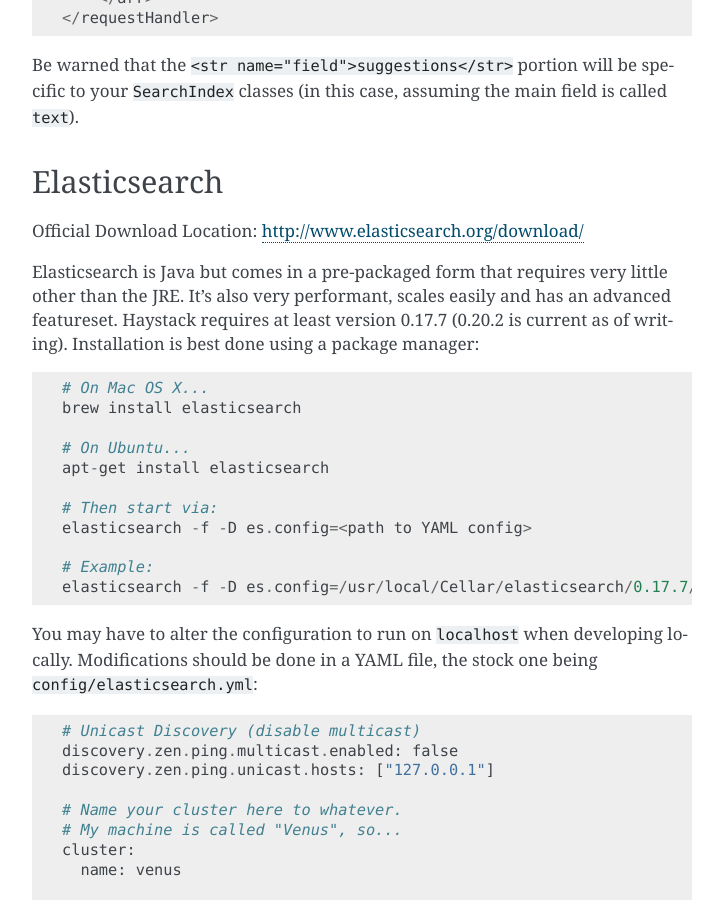
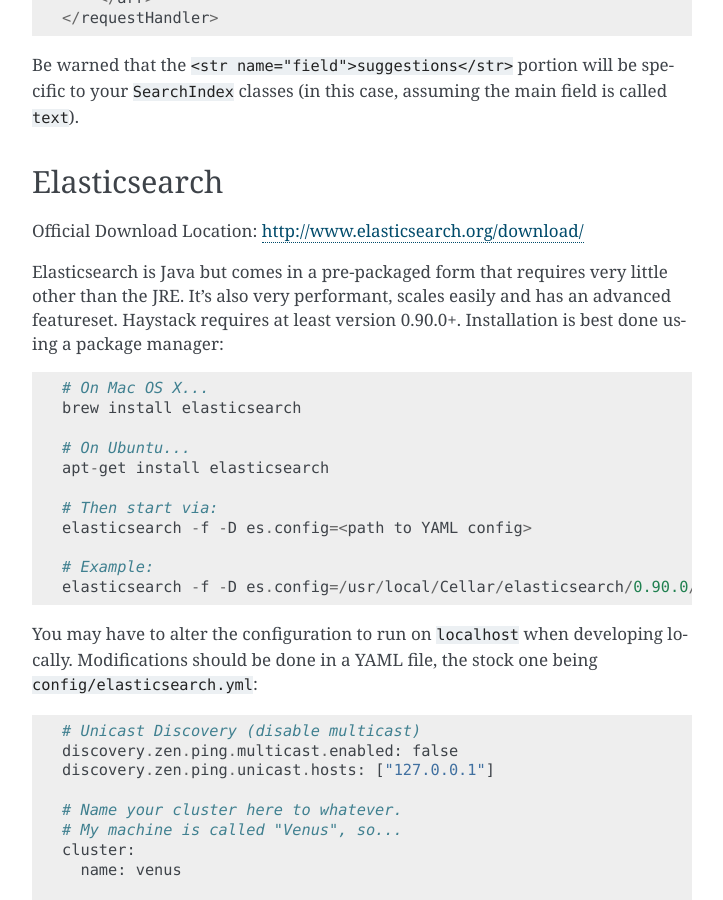
Before and after one commit to django-haystack/django-haystack, a Sphinx documentation site: the page built from docs/installing_search_engines.rst, in a window 1280 px wide and 900 px high, scrolled down 2379 px. Shown: the whole window, without its empty margins (388-1111 px from the left). Built offline with Sphinx 7.4.7, drawn with Linux system fonts in a browser that asks for light colours.

Commit message:
Further bumped the docs on installing engines.

```diff
--- a/docs/installing_search_engines.rst
+++ b/docs/installing_search_engines.rst
@@ -117,8 +117,8 @@
 
 Elasticsearch is Java but comes in a pre-packaged form that requires very
 little other than the JRE. It's also very performant, scales easily and has
-an advanced featureset. Haystack requires at least version 0.17.7 (0.20.2 is
-current as of writing). Installation is best done using a package manager::
+an advanced featureset. Haystack requires at least version 0.90.0+.
+Installation is best done using a package manager::
 
     # On Mac OS X...
     brew install elasticsearch
@@ -130,7 +130,7 @@
     elasticsearch -f -D es.config=<path to YAML config>
 
     # Example:
-    elasticsearch -f -D es.config=/usr/local/Cellar/elasticsearch/0.17.7/config/elasticsearch.yml
+    elasticsearch -f -D es.config=/usr/local/Cellar/elasticsearch/0.90.0/config/elasticsearch.yml
 
 You may have to alter the configuration to run on ``localhost`` when developing
 locally. Modifications should be done in a YAML file, the stock one being
```
